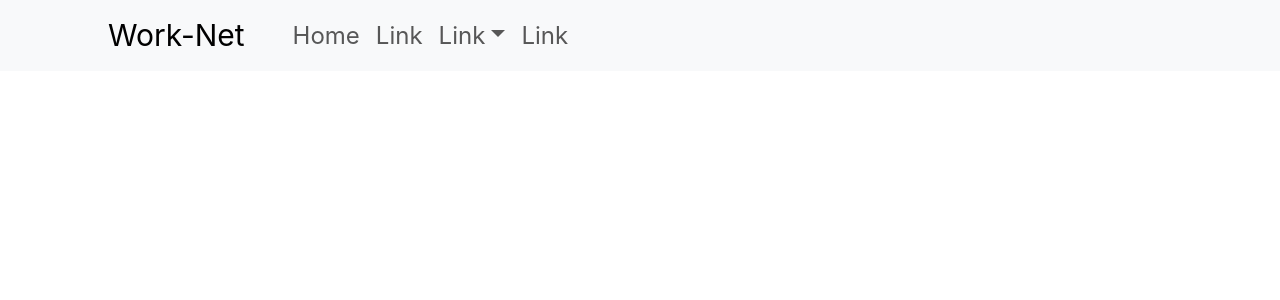
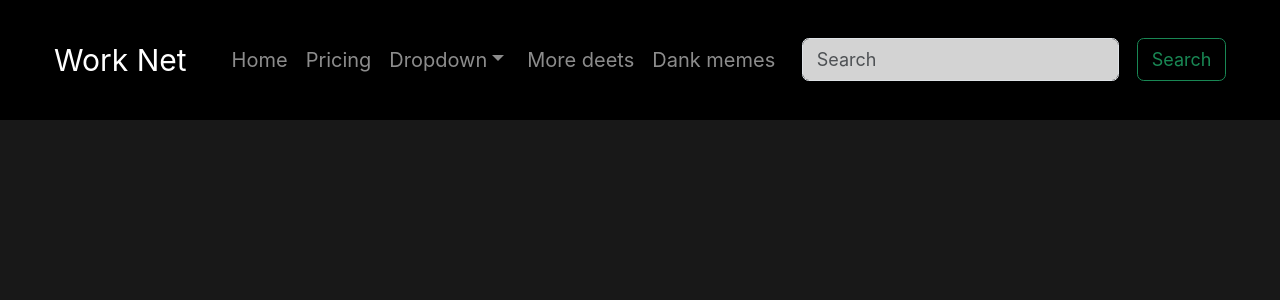
Before and after one commit to overdoseparsa/worknetcom, a React (Create React App) app in the folder Front/React/work/: page / in a window 1280 px wide. Shown: the top 300 px of the page. Built offline with nearby package versions, Linux system fonts and the light colour scheme.

Commit message:
navbar animation is completed

```diff
--- a/Front/React/work/public/index.html
+++ b/Front/React/work/public/index.html
@@ -29,7 +29,7 @@
   </head>
   <body>
     <noscript>You need to enable JavaScript to run this app.</noscript>
-    <div id="root"></div>
+    <div id="root" style="background-color: rgb(24, 24, 24);"></div>
     <!--
       This HTML file is a template.
       If you open it directly in the browser, you will see an empty page.
--- a/Front/React/work/src/App/App.jsx
+++ b/Front/React/work/src/App/App.jsx
@@ -1,11 +1,9 @@
 import './App.css';
 import Home from '../Home/Home';
-import NavBar from '../navBar/navBar';
 
 function App() {
   return (
     <>
-      <NavBar />
       <Home/>
     </>
   );
--- a/Front/React/work/src/Home/Home.css
+++ b/Front/React/work/src/Home/Home.css
@@ -0,0 +1,5 @@
+*{
+    padding: 0px;
+    margin: 0px;
+    box-sizing: border-box;
+}
--- a/Front/React/work/src/Home/Home.jsx
+++ b/Front/React/work/src/Home/Home.jsx
@@ -1,15 +1,22 @@
 import React, { Component } from 'react'
 import NavBar from "../navBar/navBar"
+import { Container, Row, Col, Image, ButtonGroup, Table, Alert } from 'react-bootstrap'
 
 export default class Home extends Component {
+  constructor() {
+    super()
+
+    this.state = {
+      users: []
+    }
+  }
   render() {
     return (
       <>
-        <NavBar></NavBar>
-        <div className=''>
-            hello word
-        </div>
+        <NavBar />
+
       </>
+
     )
   }
 }
--- a/Front/React/work/src/navBar/navBar.css
+++ b/Front/React/work/src/navBar/navBar.css
@@ -1,8 +1,54 @@
-*{
+* {
+    font-size: large;
     margin: 0px;
     padding: 0px;
     box-sizing: border-box;
+    background-color: rgb(24, 24, 24) ;
 }
-.navbar-brand{
-    font-size:30px;
+
+.customNavbar {
+    background-color: #000000;
+    transition: all 0.3s ease;
+    height: 120px;
+    backdrop-filter: 5px;
 }
+
+.customNavbar.scrolled {
+    width: 95vw;
+    margin: 0 auto;
+    margin-top: 30px;
+    border-radius: 20px;
+    border: 1px solid rgba(201, 201, 201, 0.436);
+}
+
+.navTitle {
+    font-size: 30px;
+}
+
+.content {
+    margin-top: 100px;
+    padding: 20px;
+}
+
+.navbar-toggler {
+    margin-right: 50px;
+}
+
+.navbar-collapse {
+    padding-bottom: 10px;
+    border-radius: 0px 0px 10px 10px;
+    background-color: #000000;
+}
+
+.navbarLink {
+    font-size: 20px;
+    background-color: #000000;
+}
+
+.searchForm:focus {
+    border: 3px solid gray;
+}
+
+#responsive-navbar-nav\ bg-black\  {
+    background-color: #000000;
+}
--- a/Front/React/work/src/navBar/navBar.jsx
+++ b/Front/React/work/src/navBar/navBar.jsx
@@ -1,41 +1,71 @@
-import React, { Component } from 'react'
-import { Container, Navbar , Nav , NavDropdown , Form , Button} from 'react-bootstrap'
-import "bootstrap"
+import React, { useState, useEffect } from "react";
+import { Navbar, Container, Nav, NavDropdown , Form , Button} from "react-bootstrap";
+import "./navBar.css";
 
-export default class NavBar extends Component {
-  render() {
+export default function NavBar() {
+    const [scrolled, setScrolled] = useState(false);
+
+
+    useEffect(() => {
+        const handleScroll = () => {
+            if (window.scrollY > 50) {
+                setScrolled(true);
+            } else {
+                setScrolled(false);
+            }
+        };
+
+        window.addEventListener("scroll", handleScroll);
+
+        return () => {
+            window.removeEventListener("scroll", handleScroll);
+        };
+    }, []);
+
     return (
         <>
-        <Navbar expand="lg" className="bg-body-tertiary px-5" fixed='top'>
-            <Container fluid>
-            <Navbar.Brand href="#" className='ms-5' style={{fontSize:'30px'}}>Work-Net</Navbar.Brand>
-            <Navbar.Toggle aria-controls="navbarScroll" />
-            <Navbar.Collapse id="navbarScroll" className='ms-4'>
-                <Nav
-                className="me-auto my-2 my-lg-0"
-                style={{ maxHeight: '100px' }}
-                navbarScroll
+            <Navbar
+                collapseOnSelect expand="lg"
+                className={`customNavbar ${scrolled ? "scrolled" : ""} pb-2 pt-3 `}
+                variant="dark"
+                fixed="top"
             >
-                <Nav.Link href="#action1" className='fs-4'>Home</Nav.Link>
-                <Nav.Link href="#action2" className='fs-4'>Link</Nav.Link>
-                <NavDropdown title="Link" className='fs-4' id="navbarScrollingDropdown">
-                    <NavDropdown.Item href="#action3" >Action</NavDropdown.Item>
-                    <NavDropdown.Item href="#action4" >
+                <Navbar.Brand href="#home" className="ms-lg-5 ms-3 pb-2 pt-0 bg-black navTitle">Work Net</Navbar.Brand>
+                <Navbar.Toggle aria-controls="responsive-navbar-nav " />
+                <Navbar.Collapse id="responsive-navbar-nav bg-black " style={{backgroundColor:"black", width:"100%"}} >
+                    <Nav className="me-auto ms-3 bg-black">
+                        <Nav.Link href="../Home/Home.jsx"  className="navbarLink">Home</Nav.Link>
+                        <Nav.Link href="#pricing"  className="navbarLink">Pricing</Nav.Link>
+                        <NavDropdown title="Dropdown" id="collapsible-nav-dropdown" className="navbarLink">
+                            <NavDropdown.Item href="#action/3.1" >Action</NavDropdown.Item>
+                            <NavDropdown.Item href="#action/3.2">
                                 Another action
                             </NavDropdown.Item>
+                            <NavDropdown.Item href="#action/3.3">Something</NavDropdown.Item>
                             <NavDropdown.Divider />
-                    <NavDropdown.Item href="#action5" >
-                    Something else here
+                            <NavDropdown.Item href="#action/3.4">
+                                Separated link
                             </NavDropdown.Item>
                         </NavDropdown>
-                <Nav.Link href="#"className='fs-4'>
-                    Link
+                    </Nav>
+                    <Nav>
+                        <Nav.Link href="#deets" className="ms-3 ms-lg-0 navbarLink">More deets</Nav.Link>
+                        <Nav.Link eventKey={2} href="#memes" className="ms-3 ms-lg-0 navbarLink">
+                            Dank memes
                         </Nav.Link>
                     </Nav>
+                    <Form className="d-flex bg-black">
+                        <Form.Control
+                            type="search"
+                            placeholder="Search"
+                            className="mx-3 mb-lg-0 mb-sm-3 searchForm"
+                            aria-label="Search"
+                            style={{backgroundColor:"lightgray"}}
+                        />
+                        <Button variant="outline-success" className="me-5 mb-lg-0 mb-sm-3">Search</Button>
+                    </Form>
                 </Navbar.Collapse>
-            </Container>
             </Navbar>
         </>
-    )
+    );
 }
-}
```
Also changed, not shown: Front/React/work/public/Image/h7-column1.jpg (added). Lines whose indentation alone changed are shown as unchanged.
